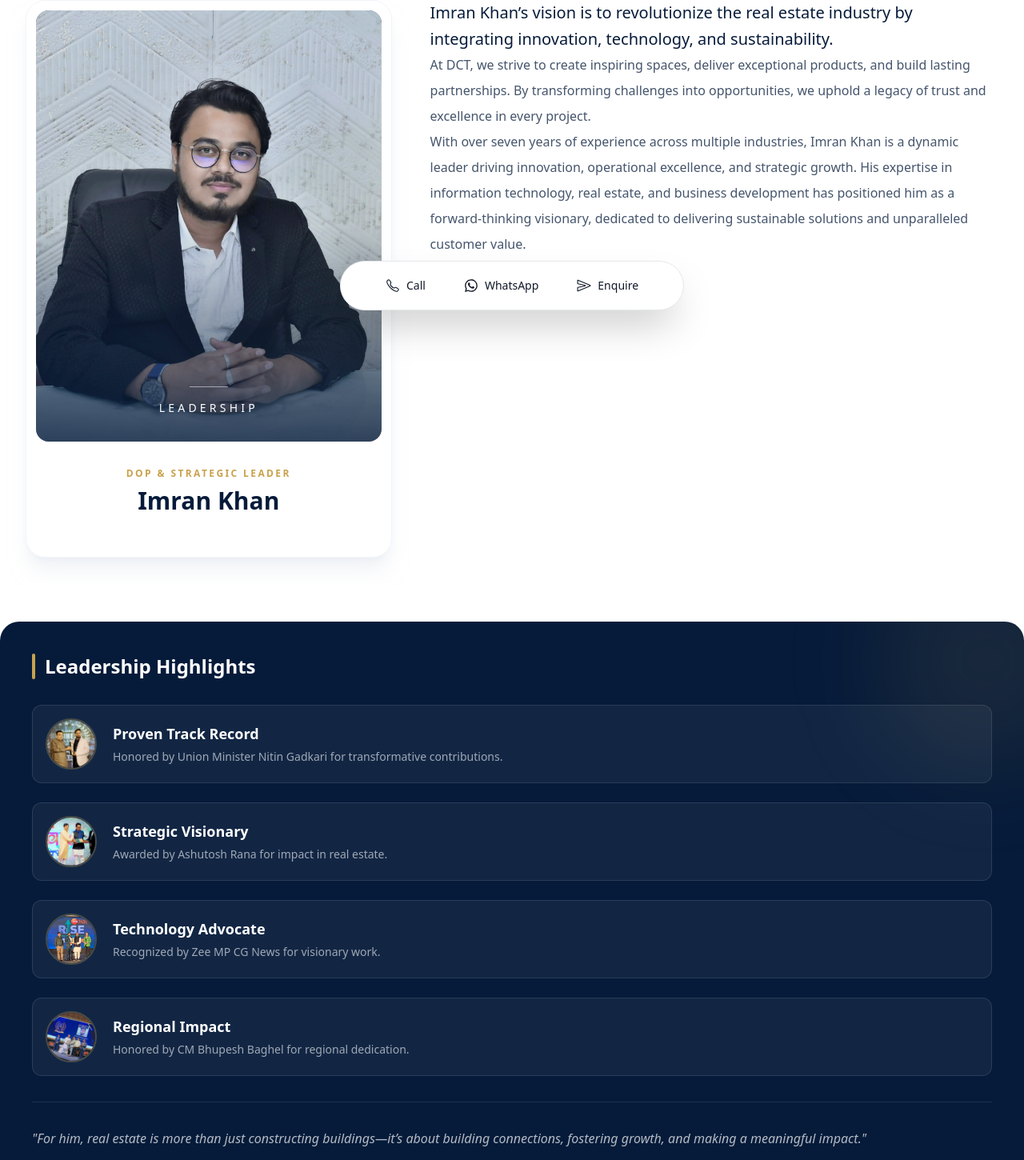
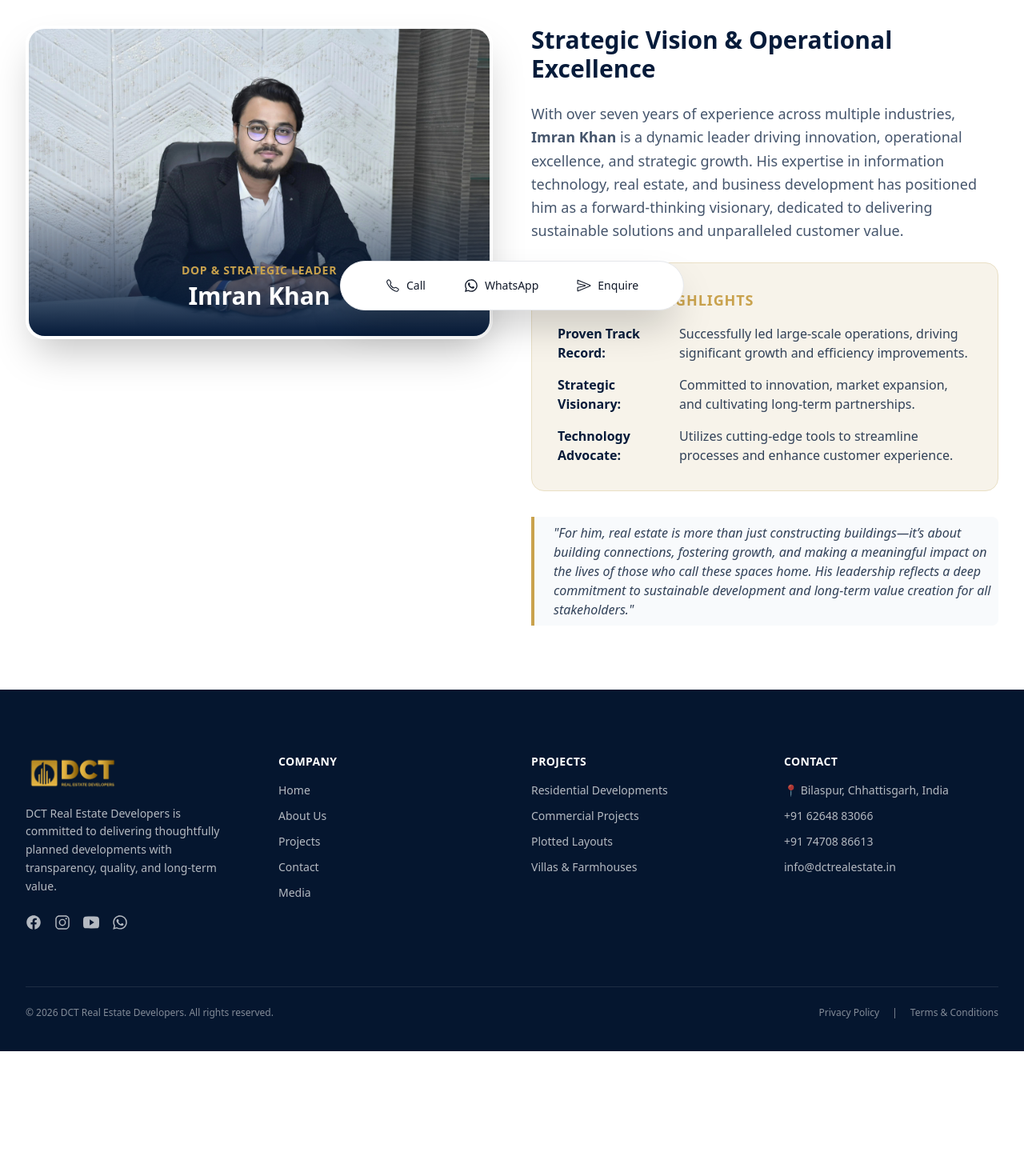
Before and after one commit to clevercroworg/dct-real-estate, a Next.js app in the folder web/: page /leadership in a window 1280 px wide. Shown: the part 380-1830 px from the top of the page at 80% size. After the commit the page ends 1694 px from the top, so only its background shows below. Built offline with nearby package versions, Linux system fonts and the light colour scheme.

Commit message:
Update Directors Message title and overhaul Leadership page with scroll animations

```diff
--- a/web/app/directors-message/page.tsx
+++ b/web/app/directors-message/page.tsx
@@ -13,7 +13,7 @@ export default function DirectorsMessagePage() {
                         </ScrollReveal>
                         <ScrollReveal animationClass="animate-slide-right">
                             <h1 className="font-heading text-4xl md:text-5xl font-bold mt-3">
-                                Leadership & Vision
+                                Message from the Director
                             </h1>
                         </ScrollReveal>
                     </div>
--- a/web/app/leadership/page.tsx
+++ b/web/app/leadership/page.tsx
@@ -1,133 +1,81 @@
+import ScrollReveal from '../components/ScrollReveal';
+
 export default function LeadershipPage() {
     return (
-        <div className="min-h-screen">
+        <div className="min-h-screen bg-white">
             <main className="pt-24">
-                <section className="relative bg-[#F7F3EA] overflow-hidden">
-                    <div className="max-w-7xl mx-auto px-6 lg:px-8 py-16">
-                        <p className="uppercase text-xs tracking-[0.3em] text-[#8E7A4A]">Leadership</p>
-                        <h1 className="font-heading text-4xl md:text-5xl font-semibold mt-3 text-[#061B3A]">
-                            Driving innovation with people-first vision
-                        </h1>
+                {/* HERO SECTION */}
+                <section className="relative bg-[#061B3A] text-white py-20 overflow-hidden">
+                    <div className="absolute inset-0 opacity-20" style={{ backgroundImage: 'linear-gradient(120deg, rgba(201,162,77,0.25), transparent 40%)' }}></div>
+                    <div className="max-w-7xl mx-auto px-6 lg:px-8 relative z-10 text-center">
+                        <ScrollReveal animationClass="animate-slide-left">
+                            <p className="uppercase text-xs tracking-[0.3em] text-white/60">Our Leadership</p>
+                        </ScrollReveal>
+                        <ScrollReveal animationClass="animate-slide-right">
+                            <h1 className="font-heading text-4xl md:text-5xl font-bold mt-3">
+                                Driving Innovation & Growth
+                            </h1>
+                        </ScrollReveal>
                     </div>
                 </section>
 
-                <section className="py-20 bg-white">
+                {/* MAIN PROFILE SECTION */}
+                <section className="py-20 overflow-hidden">
                     <div className="max-w-7xl mx-auto px-6 lg:px-8">
-                        <div className="grid lg:grid-cols-5 gap-12 items-start">
-                            {/* PROFILE CARD */}
-                            <div className="lg:col-span-2">
-                                <div className="bg-white rounded-3xl border border-slate-100 p-3 shadow-xl shadow-slate-200/50 sticky top-24">
-                                    <div className="bg-gradient-to-br from-[#061B3A] via-[#0E2B5C] to-[#C9A24D] rounded-2xl aspect-[4/5] flex items-center justify-center text-white relative overflow-hidden group">
-                                        {/* Decorative Circles */}
-                                        <div className="absolute top-0 right-0 w-32 h-32 bg-white/10 rounded-full blur-3xl -mr-10 -mt-10"></div>
-                                        <div className="absolute bottom-0 left-0 w-24 h-24 bg-brand-gold/20 rounded-full blur-2xl -ml-5 -mb-5"></div>
-
+                        <div className="grid lg:grid-cols-2 gap-12 items-start">
+                            {/* IMAGE COLUMN */}
+                            <div className="order-1 lg:order-1">
+                                <ScrollReveal animationClass="animate-slide-right">
+                                    <div className="relative rounded-3xl overflow-hidden shadow-2xl border-4 border-white group">
                                         <img
                                             src="/images/about/ledership.jpg"
-                                            alt="Imran Khan"
-                                            className="absolute inset-0 w-full h-full object-cover opacity-90 group-hover:scale-105 transition-transform duration-700"
+                                            alt="Imran Khan - DOP & Strategic Leader"
+                                            className="w-full h-auto object-cover transform group-hover:scale-105 transition-transform duration-700"
                                         />
-
-                                        <div className="absolute inset-0 bg-gradient-to-t from-[#061B3A] via-transparent to-transparent opacity-80"></div>
-
-                                        <div className="text-center relative z-10 mt-auto pb-8">
-                                            <div className="h-px w-12 bg-white/50 mx-auto mb-4"></div>
-                                            <p className="text-sm uppercase tracking-[0.3em] text-white font-medium drop-shadow-md">Leadership</p>
+                                        <div className="absolute bottom-0 left-0 right-0 bg-gradient-to-t from-[#061B3A] to-transparent p-8 pt-24 text-center">
+                                            <p className="text-brand-gold font-bold uppercase tracking-wider text-sm mb-1">DOP & Strategic Leader</p>
+                                            <h2 className="text-white font-heading text-3xl font-bold">Imran Khan</h2>
                                         </div>
                                     </div>
-                                    <div className="mt-8 mb-4 text-center">
-                                        <p className="text-xs uppercase tracking-[0.2em] text-[#C9A24D] font-bold">DOP & Strategic Leader</p>
-                                        <h2 className="text-3xl font-heading font-bold text-[#061B3A] mt-2">Imran Khan</h2>
-                                        <div className="flex justify-center gap-3 mt-6">
-                                            {/* Social placeholders if needed */}
-                                        </div>
-                                    </div>
-                                </div>
+                                </ScrollReveal>
                             </div>
 
-                            {/* BIO CONTENT */}
-                            <div className="lg:col-span-3 space-y-10">
-                                <div className="prose prose-lg text-slate-600 leading-loose">
-                                    <p className="text-xl text-[#061B3A] font-medium leading-relaxed">
-                                        Imran Khan’s vision is to revolutionize the real estate industry by
-                                        integrating innovation, technology, and sustainability.
+                            {/* TEXT COLUMN */}
+                            <div className="order-2 lg:order-2">
+                                <ScrollReveal animationClass="animate-slide-left">
+                                    <h2 className="font-heading text-3xl font-bold text-[#061B3A] mb-6">
+                                        Strategic Vision & Operational Excellence
+                                    </h2>
+                                    <p className="text-slate-600 leading-relaxed text-lg mb-6">
+                                        With over seven years of experience across multiple industries, <strong>Imran Khan</strong> is a dynamic leader driving innovation, operational excellence, and strategic growth. His expertise in information technology, real estate, and business development has positioned him as a forward-thinking visionary, dedicated to delivering sustainable solutions and unparalleled customer value.
                                     </p>
-                                    <p>
-                                        At DCT, we strive
-                                        to create inspiring spaces, deliver exceptional products, and build lasting
-                                        partnerships. By transforming challenges into opportunities, we uphold a
-                                        legacy of trust and excellence in every project.
-                                    </p>
-                                    <p>
-                                        With over seven years of experience across multiple industries, Imran Khan
-                                        is a dynamic leader driving innovation, operational excellence, and
-                                        strategic growth. His expertise in information technology, real estate, and
-                                        business development has positioned him as a forward-thinking visionary,
-                                        dedicated to delivering sustainable solutions and unparalleled customer
-                                        value.
-                                    </p>
-                                </div>
 
-                                {/* SIDEBAR AWARDS (MOVED HERE IF LAYOUT CHANGED OR KEPT IN SIDEBAR) - WAITING FOR SIDEBAR CODE */}
-                                {/* Actually sidebar is separate below in original code. Updating sidebar images now by targeting the sidebar section directly if possible or finding it. */}
+                                    <div className="bg-[#F7F3EA] rounded-2xl p-8 border border-[#E9DFC5] mb-8">
+                                        <h3 className="text-[#C9A24D] font-bold text-lg mb-4 uppercase tracking-wider">Leadership Highlights</h3>
+                                        <ul className="space-y-4">
+                                            <li className="flex gap-3">
+                                                <span className="font-bold text-[#061B3A] min-w-[140px]">Proven Track Record:</span>
+                                                <span className="text-slate-700">Successfully led large-scale operations, driving significant growth and efficiency improvements.</span>
+                                            </li>
+                                            <li className="flex gap-3">
+                                                <span className="font-bold text-[#061B3A] min-w-[140px]">Strategic Visionary:</span>
+                                                <span className="text-slate-700">Committed to innovation, market expansion, and cultivating long-term partnerships.</span>
+                                            </li>
+                                            <li className="flex gap-3">
+                                                <span className="font-bold text-[#061B3A] min-w-[140px]">Technology Advocate:</span>
+                                                <span className="text-slate-700">Utilizes cutting-edge tools to streamline processes and enhance customer experience.</span>
+                                            </li>
+                                        </ul>
+                                    </div>
+
+                                    <blockquote className="border-l-4 border-brand-gold pl-6 py-2 italic text-slate-700 bg-slate-50 rounded-r-lg">
+                                        "For him, real estate is more than just constructing buildings—it’s about building connections, fostering growth, and making a meaningful impact on the lives of those who call these spaces home. His leadership reflects a deep commitment to sustainable development and long-term value creation for all stakeholders."
+                                    </blockquote>
+                                </ScrollReveal>
                             </div>
                         </div>
                     </div>
                 </section>
-
-                {/* AWARDS SECTION (Previously Sidebar in original file, looks like I missed the sidebar in this edit block. I will do a separate edit for the sidebar images to be safe) */}
-
-
-                <div className="bg-[#061B3A] text-white rounded-3xl p-10 relative overflow-hidden">
-                    {/* Background Decor */}
-                    <div className="absolute top-0 right-0 w-64 h-64 bg-brand-gold/10 rounded-full blur-3xl -mr-20 -mt-20"></div>
-
-                    <h3 className="font-heading text-2xl font-bold mb-8 relative z-10 flex items-center gap-3">
-                        <span className="w-1 h-8 bg-brand-gold rounded-full"></span>
-                        Leadership Highlights
-                    </h3>
-
-                    <div className="grid md:grid-cols-1 gap-6 relative z-10">
-                        <div className="flex gap-5 group items-center bg-white/5 p-4 rounded-xl border border-white/10 hover:bg-white/10 transition-colors">
-                            <img src="/images/about/nitin.jpg" alt="Nitin Gadkari" className="w-16 h-16 rounded-full object-cover border-2 border-brand-gold/30" />
-                            <div>
-                                <p className="text-lg font-bold text-white">Proven Track Record</p>
-                                <p className="text-white/60 mt-1 leading-relaxed text-sm">Honored by Union Minister Nitin Gadkari for transformative contributions.</p>
-                            </div>
-                        </div>
-
-                        <div className="flex gap-5 group items-center bg-white/5 p-4 rounded-xl border border-white/10 hover:bg-white/10 transition-colors">
-                            <img src="/images/about/asutosh.jpg" alt="Ashutosh Rana" className="w-16 h-16 rounded-full object-cover border-2 border-brand-gold/30" />
-                            <div>
-                                <p className="text-lg font-bold text-white">Strategic Visionary</p>
-                                <p className="text-white/60 mt-1 leading-relaxed text-sm">Awarded by Ashutosh Rana for impact in real estate.</p>
-                            </div>
-                        </div>
-
-                        <div className="flex gap-5 group items-center bg-white/5 p-4 rounded-xl border border-white/10 hover:bg-white/10 transition-colors">
-                            <img src="/images/about/zee.jpg" alt="Zee News" className="w-16 h-16 rounded-full object-cover border-2 border-brand-gold/30" />
-                            <div>
-                                <p className="text-lg font-bold text-white">Technology Advocate</p>
-                                <p className="text-white/60 mt-1 leading-relaxed text-sm">Recognized by Zee MP CG News for visionary work.</p>
-                            </div>
-                        </div>
-
-                        <div className="flex gap-5 group items-center bg-white/5 p-4 rounded-xl border border-white/10 hover:bg-white/10 transition-colors">
-                            <img src="/images/about/bhupesh.jpg" alt="CM Bhupesh Baghel" className="w-16 h-16 rounded-full object-cover border-2 border-brand-gold/30" />
-                            <div>
-                                <p className="text-lg font-bold text-white">Regional Impact</p>
-                                <p className="text-white/60 mt-1 leading-relaxed text-sm">Honored by CM Bhupesh Baghel for regional dedication.</p>
-                            </div>
-                        </div>
-                    </div>
-
-                    <div className="mt-8 pt-8 border-t border-white/10">
-                        <p className="text-white/70 italic leading-relaxed">
-                            "For him, real estate is more than just constructing buildings—it’s about
-                            building connections, fostering growth, and making a meaningful impact."
-                        </p>
-                    </div>
-                </div>
             </main>
         </div>
     );
```
